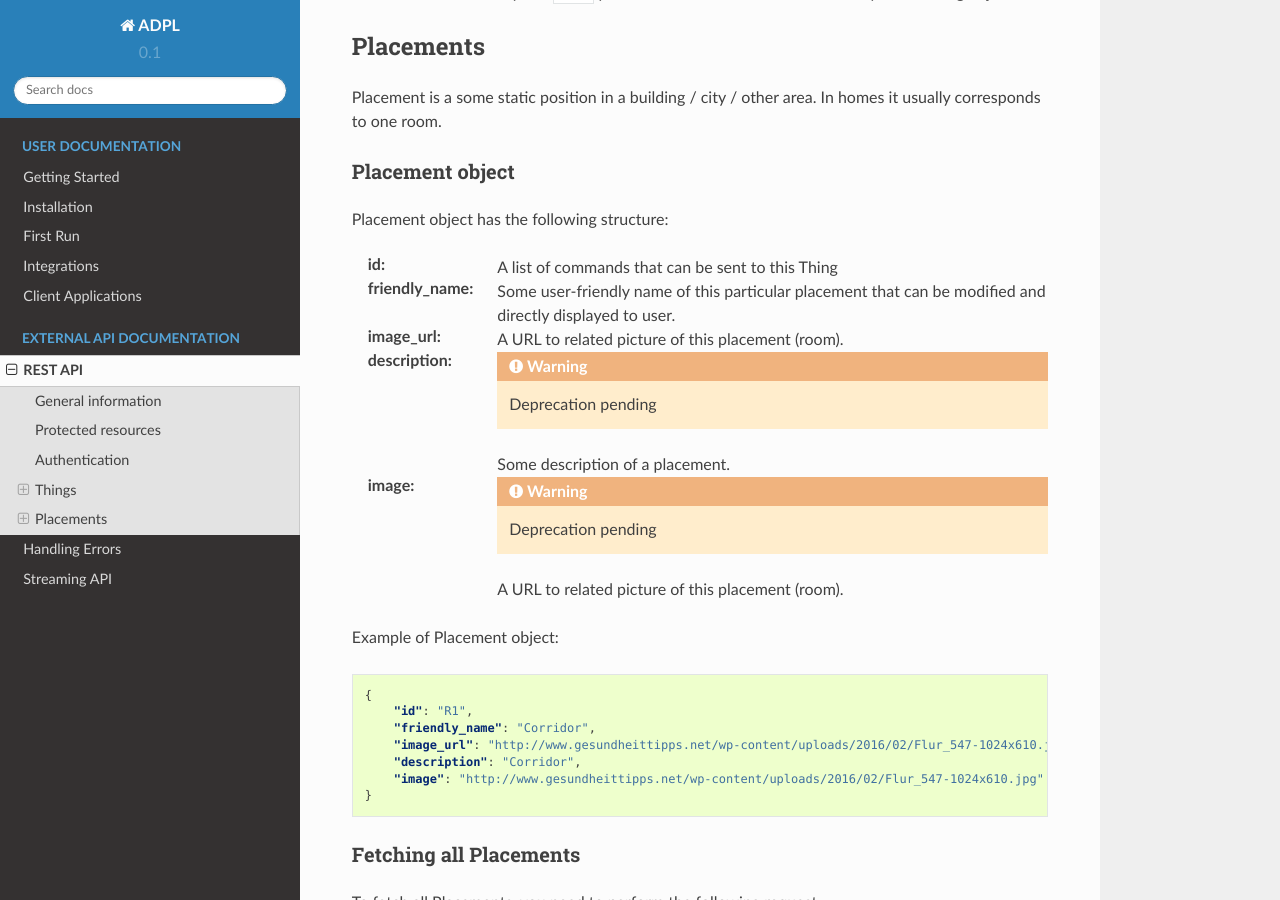
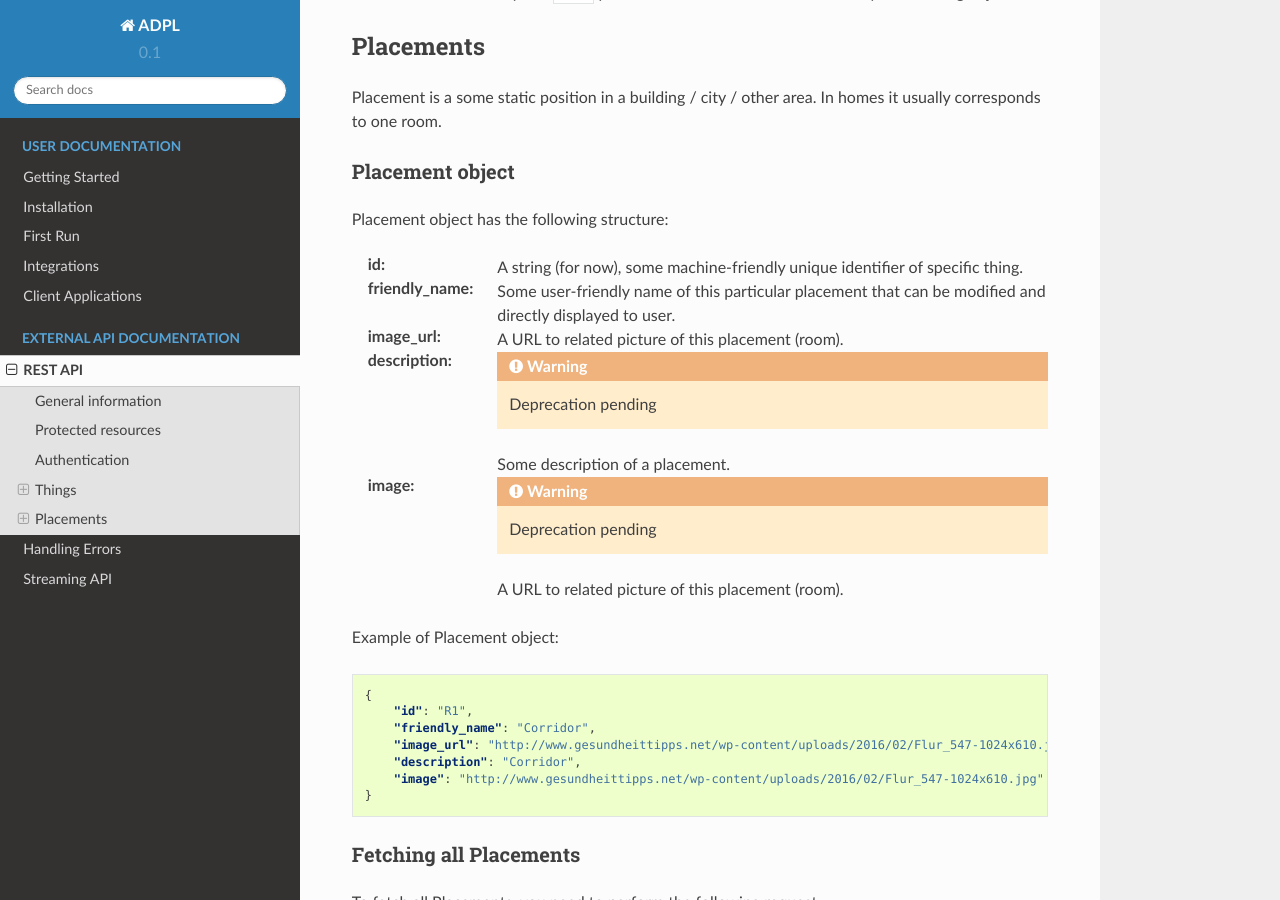
Before and after one commit to fossabot/everpl, a Sphinx documentation site: the page built from docs/source/api/rest_api.rst, in a window 1280 px wide and 900 px high, scrolled down 3711 px. Built offline with Sphinx 7.4.7 and the Read the Docs theme 2.0.0, drawn with Linux system fonts in a browser that asks for light colours; pages that are not in the unit, such as notebooks, are missing from menus.

Commit message:
[DOCS] [FIX] Fixed an epic error in Placement description

```diff
--- a/docs/source/api/rest_api.rst
+++ b/docs/source/api/rest_api.rst
@@ -235,7 +235,8 @@ Placement object
 Placement object has the following structure:
 
 :id:
-    A list of commands that can be sent to this Thing
+    A string (for now), some machine-friendly unique identifier of
+    specific thing.
 
 :friendly_name:
     Some user-friendly name of this particular placement that can be
```
